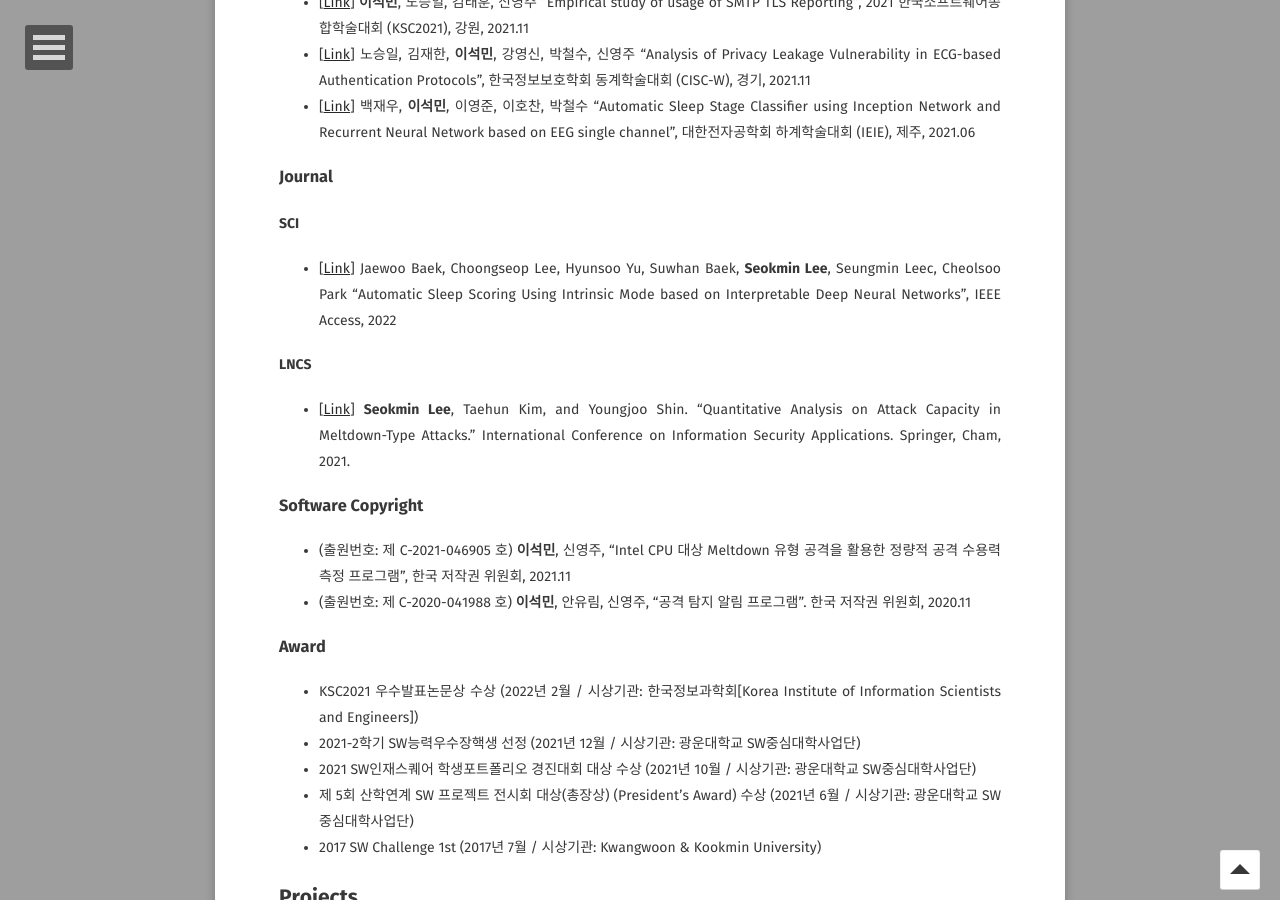
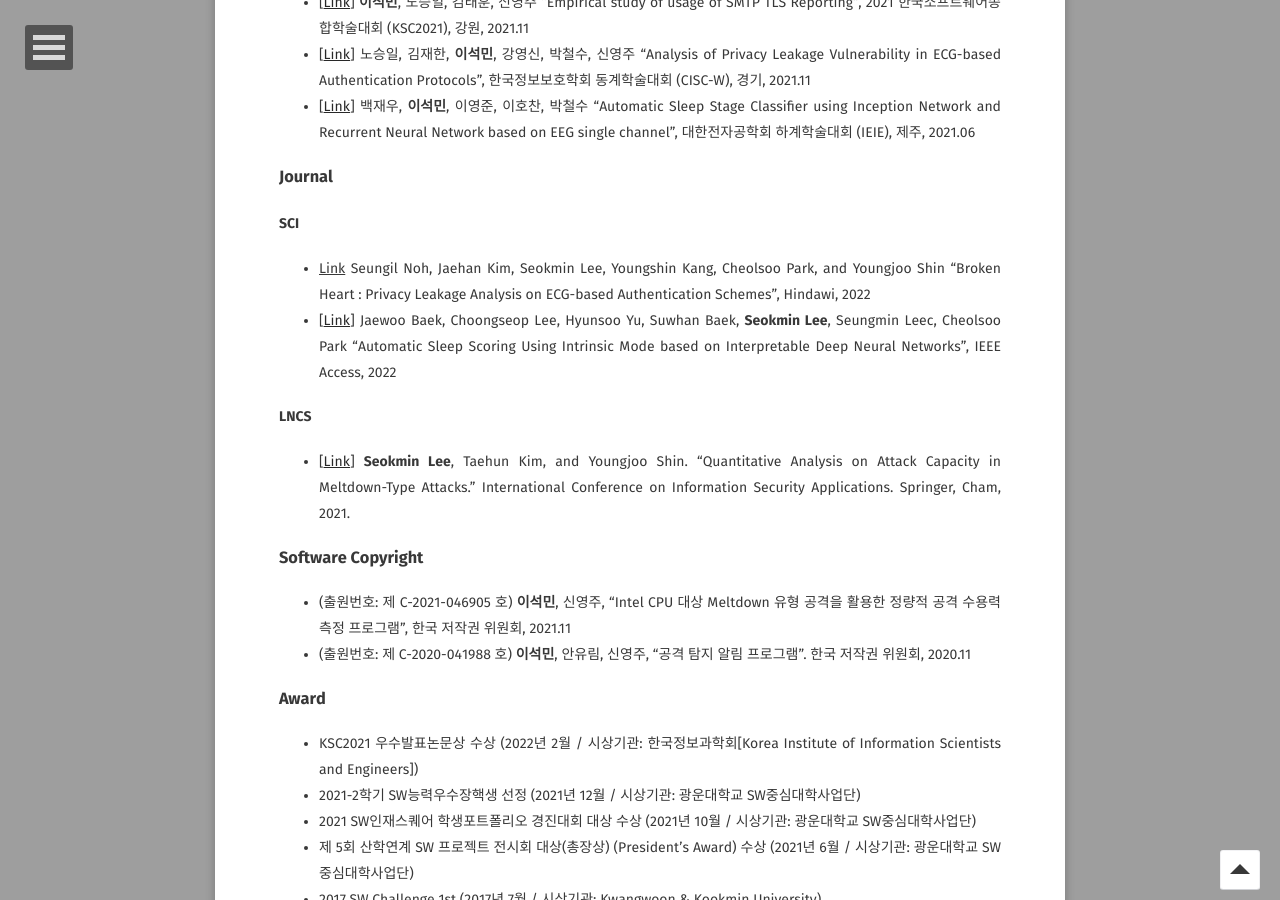
Before and after one commit to leesk212/leesk212.github.io, a Jekyll site: the page built from about/index.md, in a window 1280 px wide and 900 px high, scrolled down 864 px. Built offline with Jekyll 4.4.1, drawn with Linux system fonts in a browser that asks for light colours; some web fonts are replaced.

Commit message:
Update index.md

```diff
--- a/about/index.md
+++ b/about/index.md
@@ -35,6 +35,7 @@ After graduation, I am expected as a security developer or researcher member of
 
 ### Journal
 #### SCI
+* [Link]() Seungil Noh, Jaehan Kim, Seokmin Lee, Youngshin Kang, Cheolsoo Park, and Youngjoo Shin "Broken Heart : Privacy Leakage Analysis on ECG-based Authentication Schemes", Hindawi, 2022
 * [[Link](https://ieeexplore.ieee.org/abstract/document/9745092/authors#authors)] Jaewoo Baek, Choongseop Lee, Hyunsoo Yu, Suwhan Baek, __Seokmin Lee__, Seungmin Leec, Cheolsoo Park "Automatic Sleep Scoring Using Intrinsic Mode based on Interpretable Deep Neural Networks", IEEE Access, 2022
 
 #### LNCS
```
